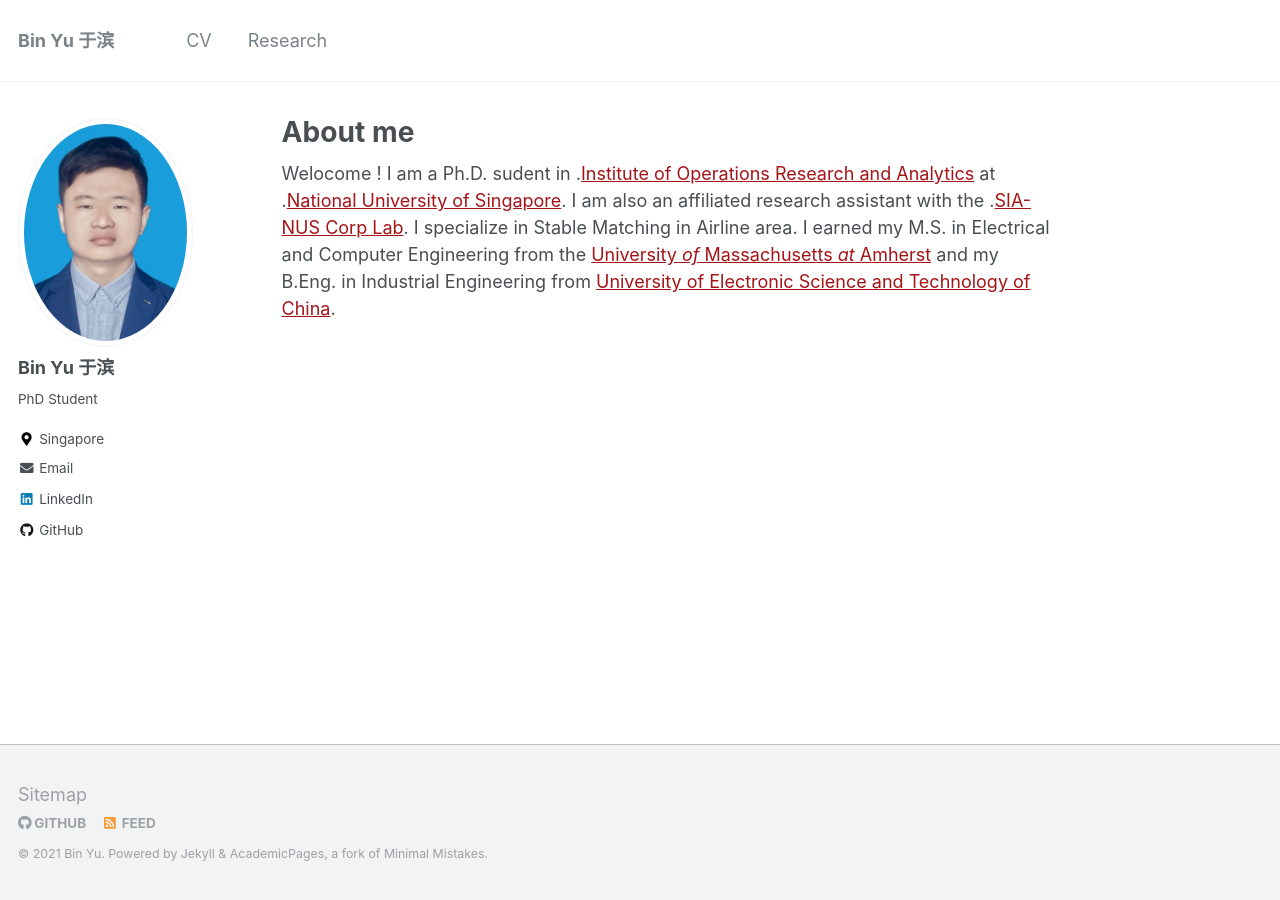
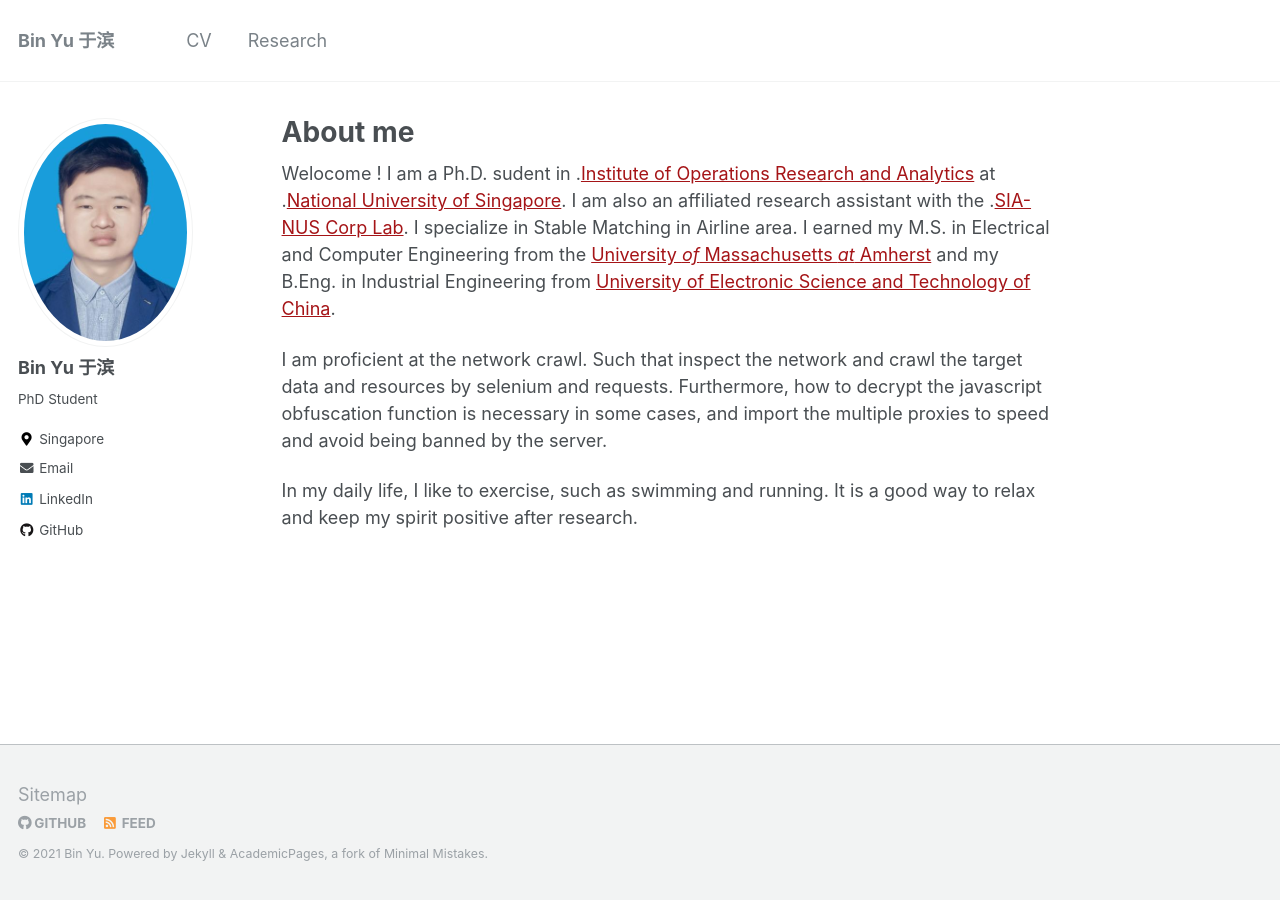
Before and after one commit to kyuBin422/kyubin422.github.io, a Jekyll site: the page built from _pages/about.md, in a window 1280 px wide. Built offline with Jekyll 4.4.1, drawn with Linux system fonts in a browser that asks for light colours.

Commit message:
Update about.md

```diff
--- a/_pages/about.md
+++ b/_pages/about.md
@@ -13,3 +13,7 @@ in Stable Matching in Airline area. I earned my M.S. in
 Electrical and Computer Engineering from the
 [University *of* Massachusetts *at* Amherst](https://www.umass.edu/) and my
 B.Eng. in Industrial Engineering from [University of Electronic Science and Technology of China](https://en.uestc.edu.cn/).
+
+I am proficient at the network crawl. Such that inspect the network and crawl the target data and resources by selenium and requests. Furthermore, how to decrypt the javascript obfuscation function is necessary in some cases, and import the multiple proxies to speed and avoid being banned by the server.
+
+In my daily life, I like to exercise, such as swimming and running. It is a good way to relax and keep my spirit  positive after research.
```
